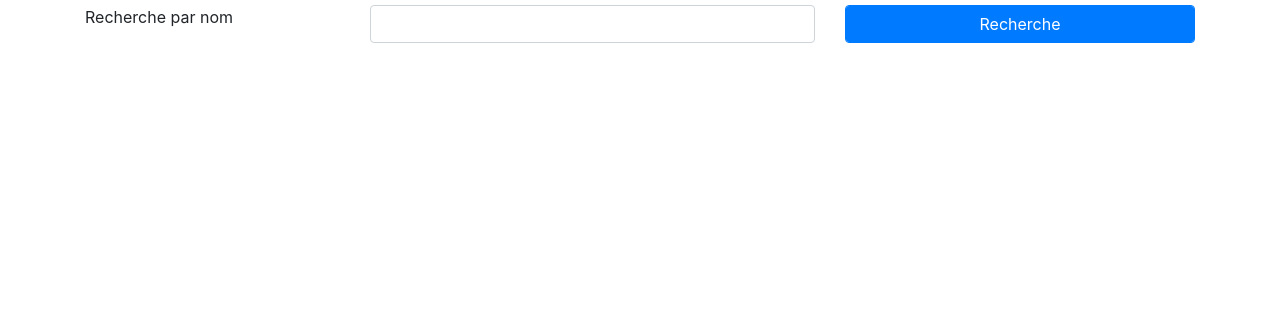
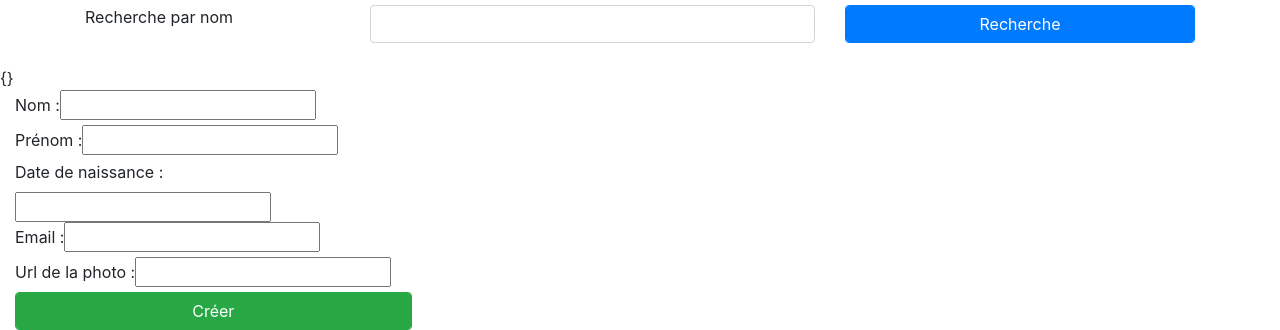
Before and after one commit to jonathansagan/collegues-front, an Angular app: page / in a window 1280 px wide. Shown: the part 694-1024 px from the top of the page. Before the commit the page ends 800 px from the top, so only its background shows below. Built offline with nearby package versions, Linux system fonts and the light colour scheme.

Commit message:
TP6 en cours

```diff
--- a/src/app/app.component.html
+++ b/src/app/app.component.html
@@ -7,3 +7,4 @@
 
 <app-collegue [col]="collegueExemple"></app-collegue>
 <app-recherche-par-nom ></app-recherche-par-nom>
+<app-form-collegue></app-form-collegue>
--- /dev/null
+++ b/src/app/form-collegue/form-collegue.component.html
@@ -0,0 +1,23 @@
+<form>
+  {{colSaisi | json}}
+  <div class = "col-4">
+<label for ="nom">Nom : </label>
+<input id = "nom" type = "text" name = "nom"[(ngModel)]="colSaisi.nom">
+<br>
+<label for ="prenom">Prénom : </label>
+<input id = "prenom" type = "text" name = "prenom" [(ngModel)]="colSaisi.prenoms">
+<br>
+<label for ="DateDeNaissance">Date de naissance : </label>
+<input id = "DateDeNaissance" type = "text" name = "DateDeNaissance" [(ngModel)]="colSaisi.dateDeNaissance">
+<br>
+<label for ="email">Email : </label>
+<input id = "email" type = "text" name = "email" [(ngModel)]="colSaisi.email">
+<br>
+<label for ="photoUrl">Url de la photo : </label>
+<input id = "photoUrl" type = "text" name = "photoUrl" [(ngModel)]="colSaisi.photoUrl">
+<br>
+<button type="button" class="btn-success form-control" (click)="creer()">
+  Créer
+</button>
+</div>
+</form>
--- /dev/null
+++ b/src/app/form-collegue/form-collegue.component.ts
@@ -0,0 +1,19 @@
+import { Component, OnInit } from '@angular/core';
+import { Collegue } from './../models/Collegues';
+@Component({
+  selector: 'app-form-collegue',
+  templateUrl: './form-collegue.component.html',
+  styleUrls: ['./form-collegue.component.css']
+})
+export class FormCollegueComponent implements OnInit {
+
+colSaisi : Collegue = {};
+
+constructor() { }
+
+ngOnInit(): void {
+  }
+creer() {
+console.log ('création du nouveau collègue', this.colSaisi);
+}
+}
--- a/src/app/models/Collegues.ts
+++ b/src/app/models/Collegues.ts
@@ -1,10 +1,10 @@
 export class Collegue {
   constructor(
-    public matricule: string,
-    public nom: string,
-    public prenoms: string,
-    public email: string,
-    public dateDeNaissance: Date,
-    public photoUrl: string
+    public matricule ?: string,
+    public nom ?: string,
+    public prenoms ?: string,
+    public email ?: string,
+    public dateDeNaissance ?: Date,
+    public photoUrl ?: string
   ) {}
 }
```
Also changed, not shown: src/app/app.module.ts (+7 -2 lines), src/app/form-collegue/form-collegue.component.css (added), 1 other file (tests, documents, lock files or other folders).
